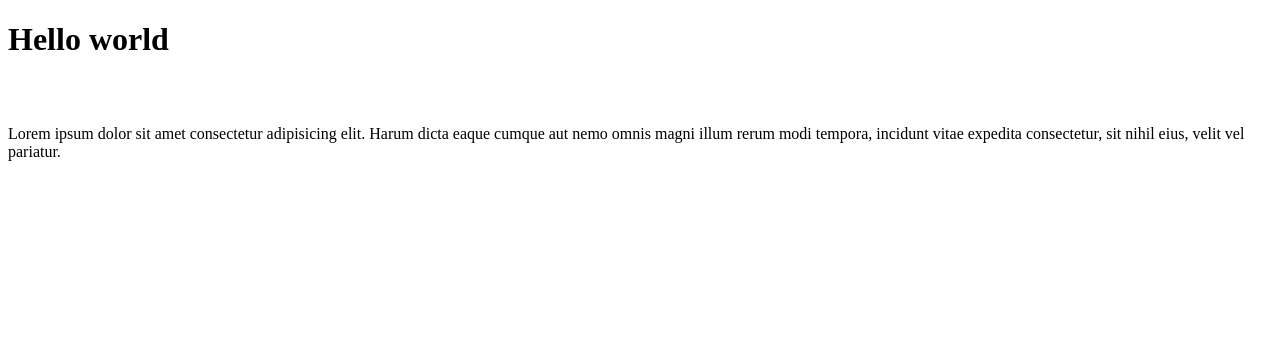
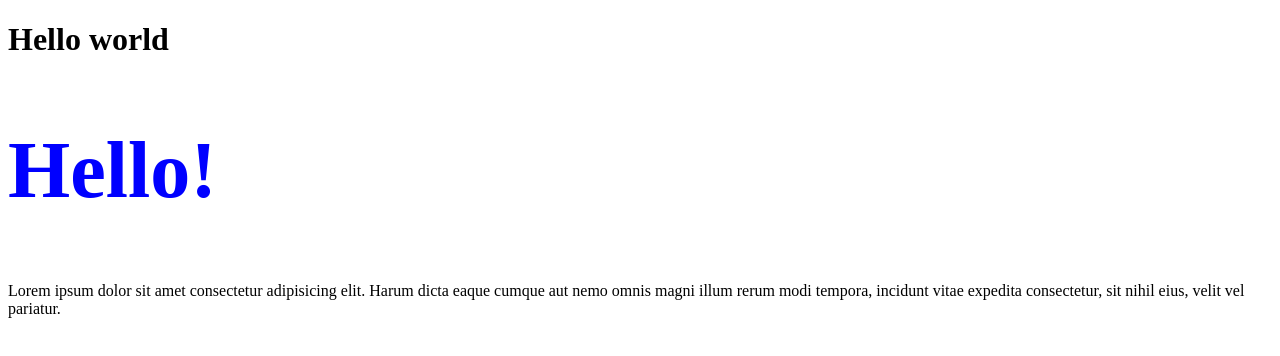
Before and after one commit to hansergey02/text, a plain HTML site: page index.html in a window 1280 px wide. Drawn offline with Linux system fonts and the light colour scheme.

Commit message:
mod index

```diff
--- a/index.html
+++ b/index.html
@@ -8,8 +8,8 @@
 </head>
 <body>
     <h1>Hello world</h1>
-    <h2></h2>
-    <h2></h2>
+    <h2>Hello!</h2>
+
     <p>Lorem ipsum dolor sit amet consectetur adipisicing elit. Harum dicta eaque cumque aut nemo omnis magni illum rerum modi tempora, incidunt vitae expedita consectetur, sit nihil eius, velit vel pariatur.</p>
 
 </body>
```
